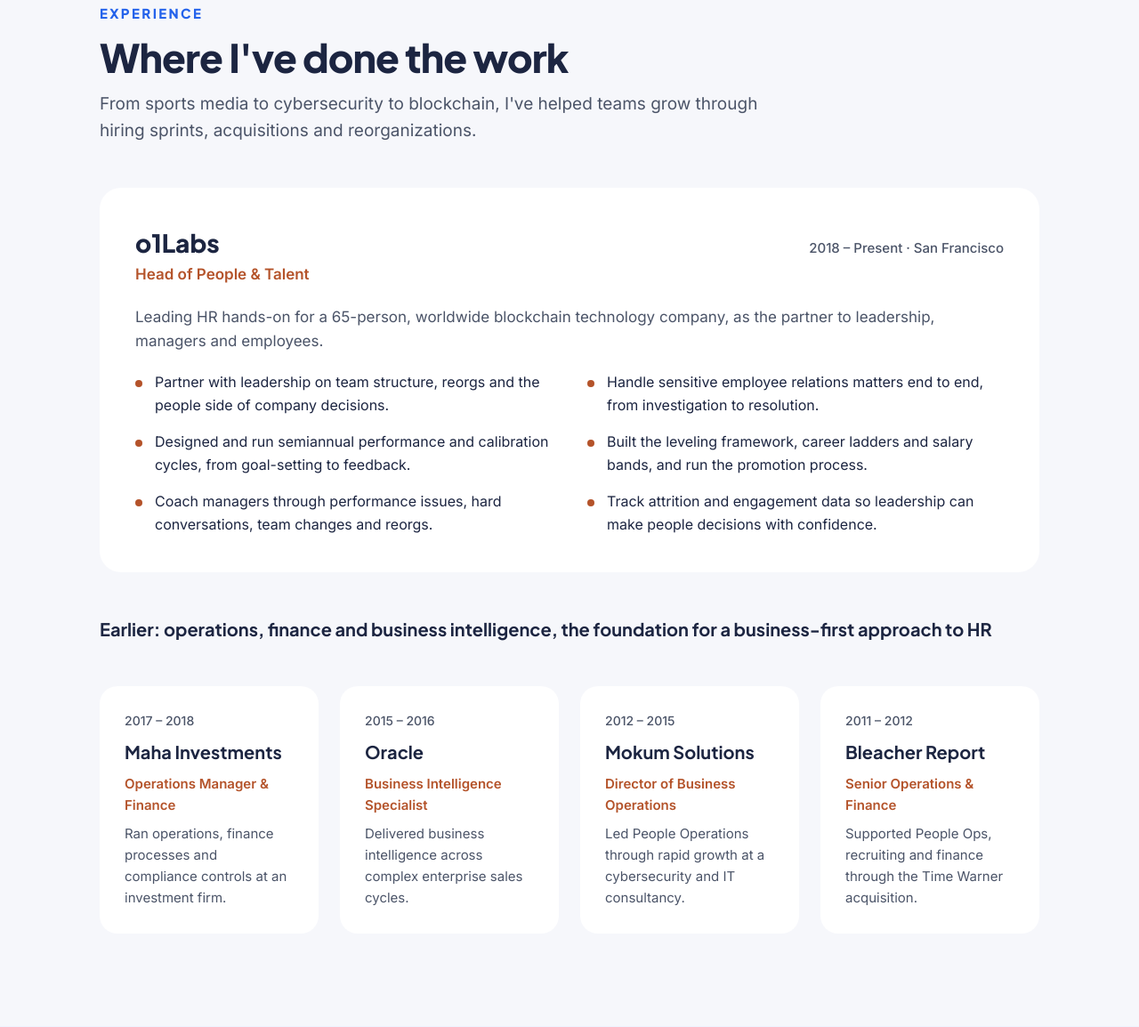
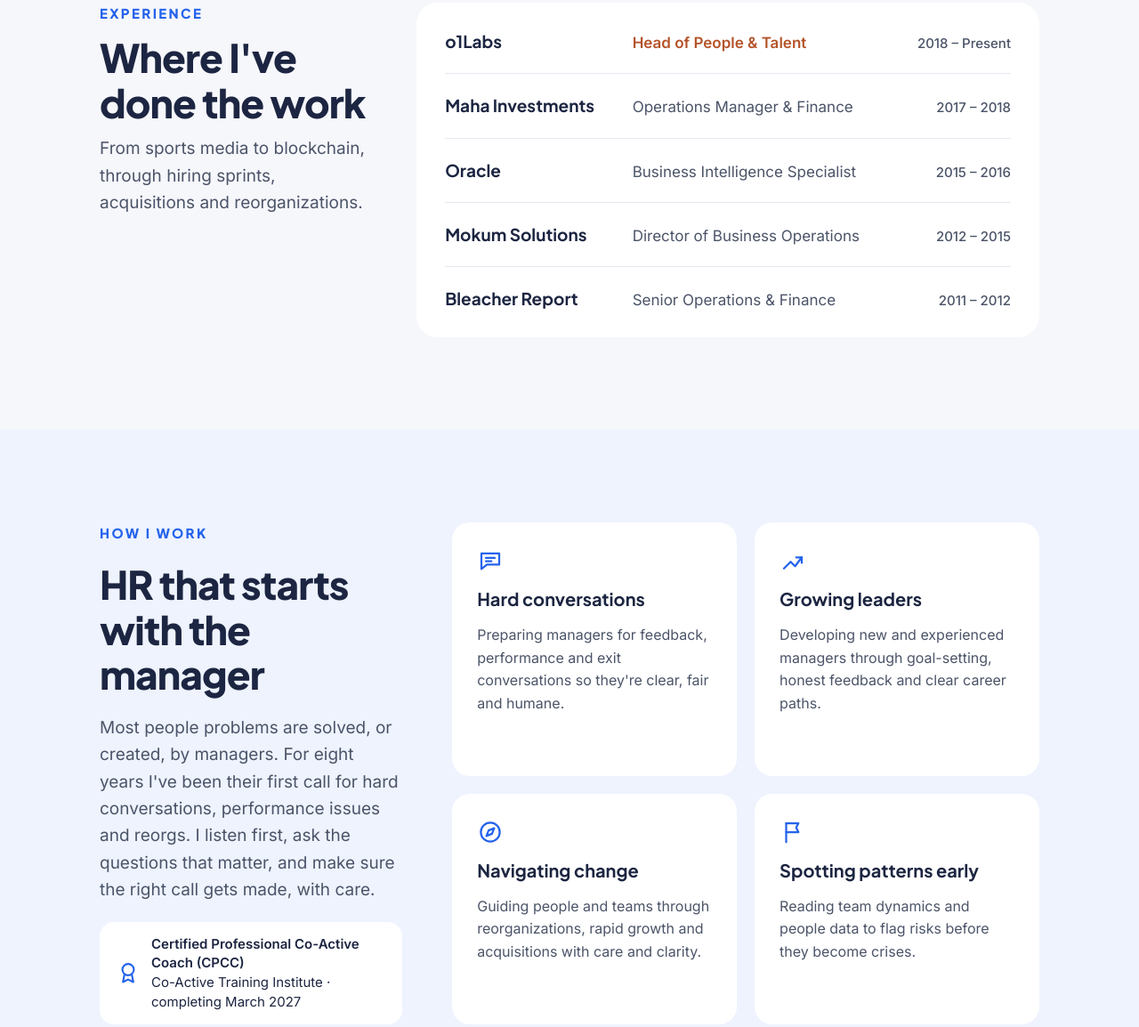
Before and after one commit to nacerarodstein-droid/nacerarodstein-droid.github.io, a plain HTML site: page index.html in a window 1280 px wide. Shown: the part 2333-3487 px from the top of the page at 89% size. Drawn offline with Linux system fonts and the light colour scheme.

Commit message:
Compact Experience section to a company list
Co-Authored-By: Claude Opus 5.5 <noreply@anthropic.com>
Claude-Session: https://claude.ai/code/session_01LTPfgGBkGV5AdXiutV5mbq

```diff
--- a/index.html
+++ b/index.html
@@ -78,21 +78,15 @@ header{position:sticky;top:0;z-index:10;background:#fff;border-bottom:1px solid
 
 /* experience */
 .bg-soft{background:var(--soft)}
-.job{background:#fff;border-radius:24px;padding:40px;display:flex;flex-direction:column;gap:20px}
-.job-head{display:flex;flex-wrap:wrap;justify-content:space-between;align-items:baseline;gap:8px 24px}
-.job h3{font-weight:800;font-size:28px}
-.role{font-weight:600;color:var(--rust)}
-.when{color:var(--muted);font-size:15px;font-weight:500}
-.wins{list-style:none;margin:0;padding:0;display:grid;grid-template-columns:repeat(2,minmax(0,1fr));gap:16px 40px}
-.wins li{position:relative;padding-left:22px;font-size:16px}
-.wins li::before{content:"";position:absolute;left:0;top:.62em;width:8px;height:8px;border-radius:50%;background:var(--rust)}
-.earlier-title{font-family:var(--head);font-weight:700;font-size:20px}
-.earlier{display:grid;grid-template-columns:repeat(4,minmax(0,1fr));gap:24px}
-.mini{background:#fff;border-radius:20px;padding:28px;display:flex;flex-direction:column;gap:8px}
-.mini h3{font-weight:700;font-size:20px}
-.mini .role{font-size:15px}
-.mini .d{color:var(--muted);font-size:14px;font-weight:500}
-.mini p:last-child{color:var(--muted);font-size:15px}
+.xp{display:flex;flex-wrap:wrap;gap:24px 56px;align-items:flex-start}
+.xp .intro{flex:1 1 300px}
+.xp-list{flex:999 1 560px;list-style:none;margin:0;padding:0;background:#fff;border-radius:24px;padding:8px 32px}
+.xp-list li{display:grid;grid-template-columns:minmax(0,1.1fr) minmax(0,1.6fr) 130px;gap:4px 24px;align-items:baseline;padding:20px 0;border-top:1px solid #E6E9F0}
+.xp-list li:first-child{border-top:none}
+.co{font-family:var(--head);font-weight:700;font-size:19px}
+.ro{color:var(--muted)}
+.now .ro{color:var(--rust);font-weight:600}
+.yr{color:var(--muted);font-size:15px;font-weight:500;white-space:nowrap;text-align:right}
 
 /* managers / coaching */
 .bg-sky{background:var(--sky)}
@@ -136,7 +130,6 @@ footer p{padding-top:24px;padding-bottom:24px;font-size:14px;color:#B9C0D3}
 
 @media (max-width:960px){
   .cards{grid-template-columns:repeat(2,minmax(0,1fr))}
-  .earlier{grid-template-columns:repeat(2,minmax(0,1fr))}
 }
 @media (max-width:720px){
   .wrap{padding-left:20px;padding-right:20px}
@@ -146,8 +139,10 @@ footer p{padding-top:24px;padding-bottom:24px;font-size:14px;color:#B9C0D3}
   .hero-photo{max-width:280px}
   .section,.contact .split{padding-top:72px;padding-bottom:72px}
   .h2{font-size:36px}
-  .cards,.earlier,.split-right,.wins{grid-template-columns:1fr}
-  .job{padding:28px}
+  .cards,.split-right{grid-template-columns:1fr}
+  .xp-list{padding:4px 20px}
+  .xp-list li{grid-template-columns:1fr auto}
+  .xp-list .ro{grid-column:1 / -1;grid-row:2}
   form{padding:24px}
 }
 @media (prefers-reduced-motion:reduce){html{scroll-behavior:auto}.btn{transition:none}}
@@ -235,59 +230,19 @@ footer p{padding-top:24px;padding-bottom:24px;font-size:14px;color:#B9C0D3}
 </section>
 
 <section id="experience" class="bg-soft">
-<div class="section wrap stack">
+<div class="section wrap xp">
 <div class="intro">
 <p class="eyebrow">Experience</p>
 <h2 class="h2">Where I've done the work</h2>
-<p class="lead">From sports media to cybersecurity to blockchain, I've helped teams grow through hiring sprints, acquisitions and reorganizations.</p>
+<p class="lead">From sports media to blockchain, through hiring sprints, acquisitions and reorganizations.</p>
 </div>
-
-<article class="job">
-<div class="job-head">
-<div>
-<h3>o1Labs</h3>
-<p class="role">Head of People &amp; Talent</p>
-</div>
-<p class="when">2018 – Present · San Francisco</p>
-</div>
-<p class="muted">Leading HR hands-on for a 65-person, worldwide blockchain technology company, as the partner to leadership, managers and employees.</p>
-<ul class="wins">
-<li>Partner with leadership on team structure, reorgs and the people side of company decisions.</li>
-<li>Handle sensitive employee relations matters end to end, from investigation to resolution.</li>
-<li>Designed and run semiannual performance and calibration cycles, from goal-setting to feedback.</li>
-<li>Built the leveling framework, career ladders and salary bands, and run the promotion process.</li>
-<li>Coach managers through performance issues, hard conversations, team changes and reorgs.</li>
-<li>Track attrition and engagement data so leadership can make people decisions with confidence.</li>
-</ul>
-</article>
-
-<p class="earlier-title">Earlier: operations, finance and business intelligence, the foundation for a business-first approach to HR</p>
-<div class="earlier">
-<article class="mini">
-<p class="d">2017 – 2018</p>
-<h3>Maha Investments</h3>
-<p class="role">Operations Manager &amp; Finance</p>
-<p>Ran operations, finance processes and compliance controls at an investment firm.</p>
-</article>
-<article class="mini">
-<p class="d">2015 – 2016</p>
-<h3>Oracle</h3>
-<p class="role">Business Intelligence Specialist</p>
-<p>Delivered business intelligence across complex enterprise sales cycles.</p>
-</article>
-<article class="mini">
-<p class="d">2012 – 2015</p>
-<h3>Mokum Solutions</h3>
-<p class="role">Director of Business Operations</p>
-<p>Led People Operations through rapid growth at a cybersecurity and IT consultancy.</p>
-</article>
-<article class="mini">
-<p class="d">2011 – 2012</p>
-<h3>Bleacher Report</h3>
-<p class="role">Senior Operations &amp; Finance</p>
-<p>Supported People Ops, recruiting and finance through the Time Warner acquisition.</p>
-</article>
-</div>
+<ol class="xp-list">
+<li class="now"><span class="co">o1Labs</span><span class="ro">Head of People &amp; Talent</span><span class="yr">2018 – Present</span></li>
+<li><span class="co">Maha Investments</span><span class="ro">Operations Manager &amp; Finance</span><span class="yr">2017 – 2018</span></li>
+<li><span class="co">Oracle</span><span class="ro">Business Intelligence Specialist</span><span class="yr">2015 – 2016</span></li>
+<li><span class="co">Mokum Solutions</span><span class="ro">Director of Business Operations</span><span class="yr">2012 – 2015</span></li>
+<li><span class="co">Bleacher Report</span><span class="ro">Senior Operations &amp; Finance</span><span class="yr">2011 – 2012</span></li>
+</ol>
 </div>
 </section>
 
```
